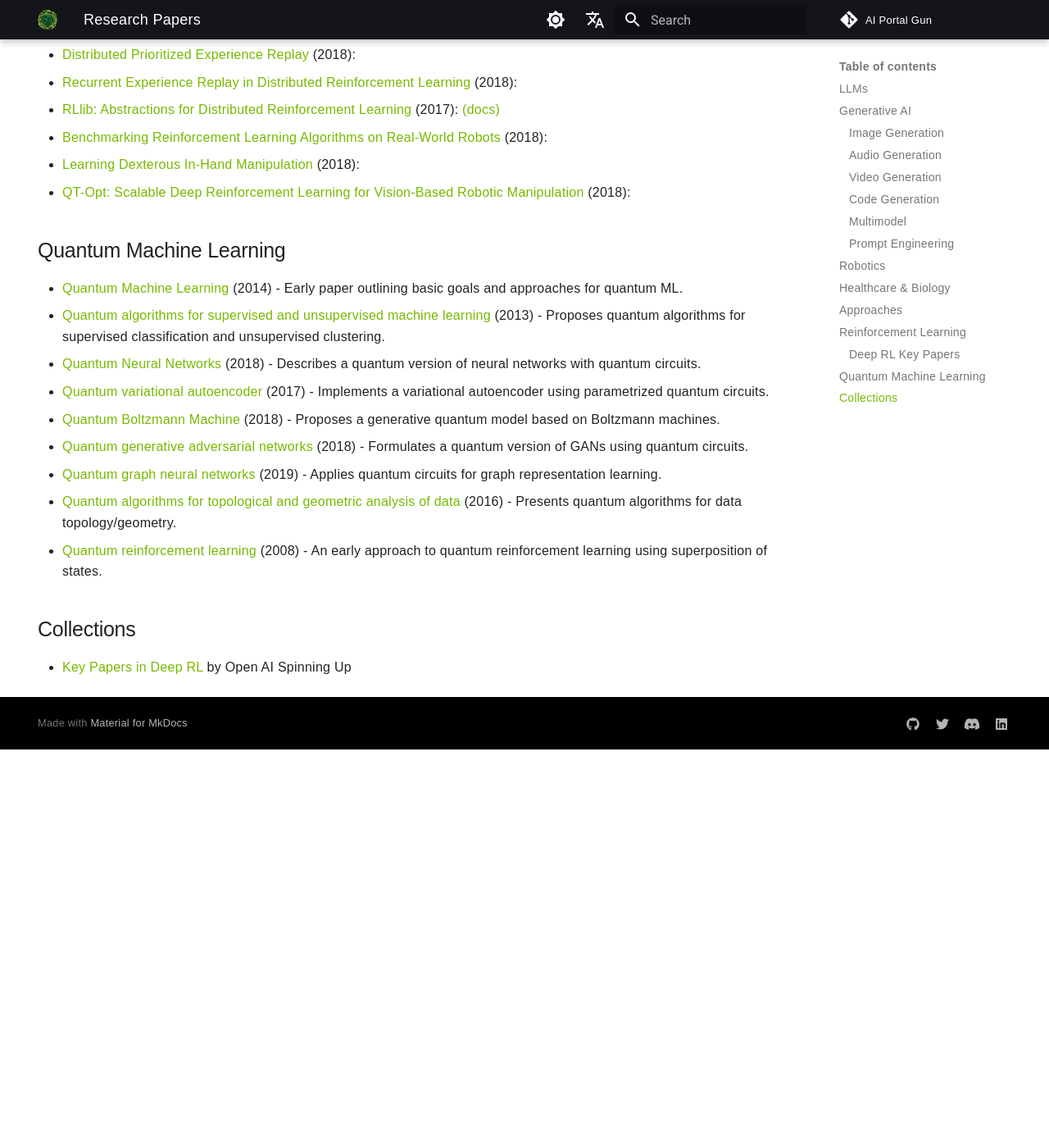
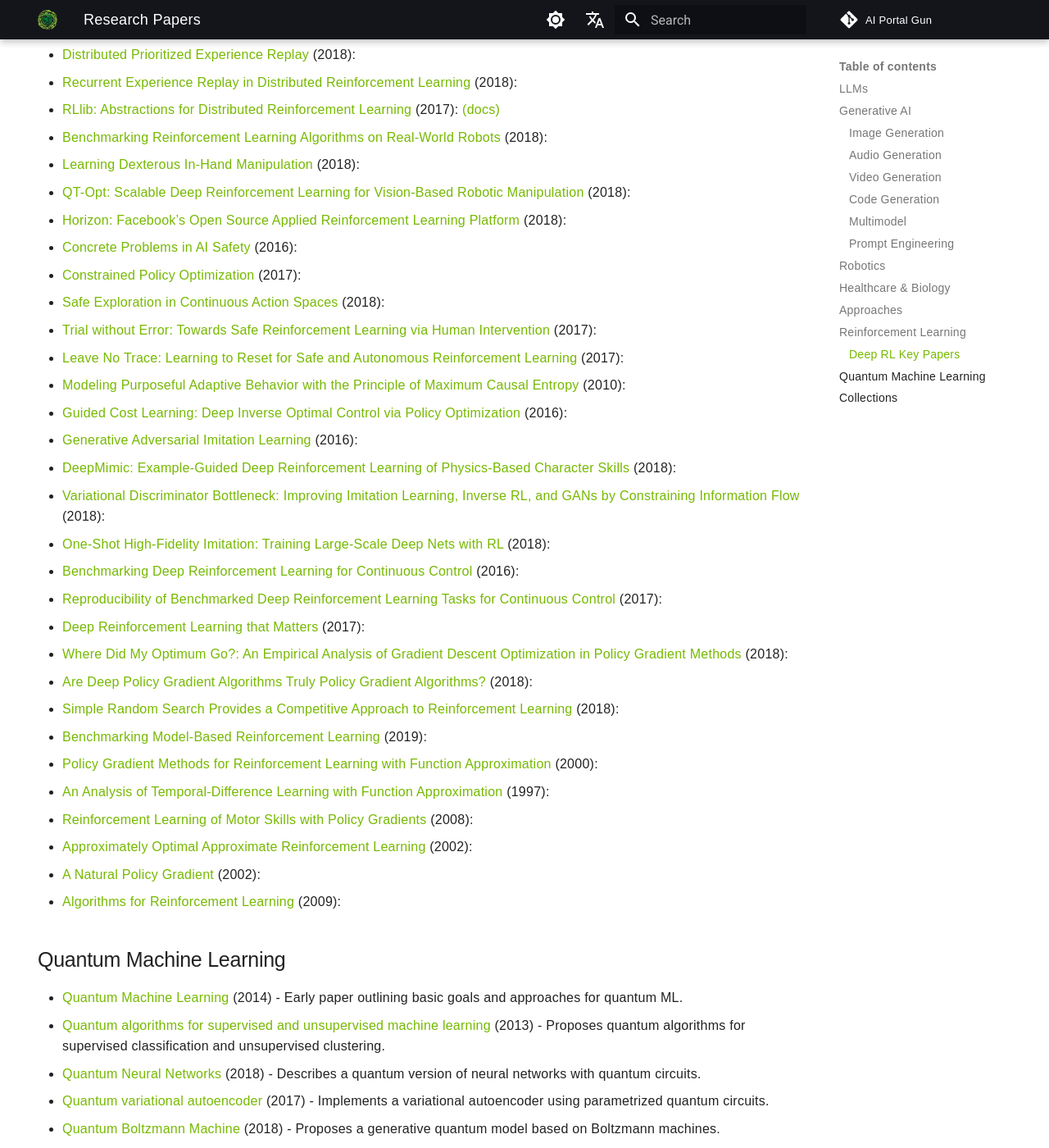
Before and after one commit to Mohit-Vaswani/AI-Portal-Gun, an MkDocs documentation site: the page built from docs/papers/papers.md, in a window 1280 px wide and 1400 px high, scrolled down 4812 px. Shown: the whole window at 82% size. Built offline with MkDocs 1.6.1 and Material for MkDocs 9.7.7, drawn with Linux system fonts in a browser that asks for light colours; comment, search, counter and statistics services are not loaded; before the commit the page ends 5726 px from its top, so only the background shows below that.

Commit message:
added pages

```diff
--- a/docs/papers/papers.md
+++ b/docs/papers/papers.md
@@ -26,17 +26,17 @@ Below, you'll find the latest, highly-cited papers, organized by their release d
 
 ### Image Generation
 
+### Audio Generation
 
-### Audio Generation
 ### Video Generation
 
+### Code Generation
 
-### Code Generation
 ### Multimodel
 
 ### Prompt Engineering
+
 ## Robotics
-
 
 ## Healthcare & Biology
 
@@ -50,7 +50,7 @@ Below, you'll find the latest, highly-cited papers, organized by their release d
 - [Deep Recurrent Q-Learning for Partially Observable MDPs](https://arxiv.org/abs/1507.06527) (2015): Proposes a deep recurrent Q-learning algorithm for partially observable Markov decision processes.
 - [Dueling Network Architectures for Deep Reinforcement Learning](https://arxiv.org/abs/1511.06581) (2015): Introduces a dueling network architecture for deep reinforcement learning that separates the estimation of state values and state-dependent action advantages.
 - [Deep Reinforcement Learning with Double Q-learning](https://arxiv.org/abs/1509.06461) (2015): Proposes a double Q-learning algorithm for deep reinforcement learning that reduces overestimation of action values.
-- [Prioritized Experience Replay](https://arxiv.org/abs/1511.05952) (2015):  Introduces a prioritized experience replay mechanism for deep reinforcement learning that improves sample efficiency and learning speed.
+- [Prioritized Experience Replay](https://arxiv.org/abs/1511.05952) (2015): Introduces a prioritized experience replay mechanism for deep reinforcement learning that improves sample efficiency and learning speed.
 - [Rainbow: Combining Improvements in Deep Reinforcement Learning](https://arxiv.org/abs/1710.02298) (2017): Combines several improvements to deep reinforcement learning, including dueling networks, double Q-learning, and prioritized experience replay, to achieve state-of-the-art performance on Atari games.
 - [Asynchronous Methods for Deep Reinforcement Learning](https://arxiv.org/abs/1602.01783) (2016): Proposes asynchronous methods for deep reinforcement learning that improve sample efficiency and learning speed.
 - [Trust Region Policy Optimization](https://arxiv.org/abs/1502.05477) (2015): Introduces a trust region optimization method for policy optimization in reinforcement learning that improves stability and sample efficiency.
@@ -98,12 +98,12 @@ Below, you'll find the latest, highly-cited papers, organized by their release d
 - [Strategic Attentive Writer for Learning Macro-Actions](https://arxiv.org/abs/1606.04695) (2016)
 - [FeUdal Networks for Hierarchical Reinforcement Learning](https://arxiv.org/abs/1703.01161) (2017)
 - [Data-Efficient Hierarchical Reinforcement Learning](https://arxiv.org/abs/1805.08296)
-(2018)
+  (2018)
 - [Model-Free Episodic Control](https://arxiv.org/abs/1606.04460) (2016)
 - [Neural Episodic Control](https://arxiv.org/abs/1703.01988) (2017)
 - [Neural Map: Structured Memory for Deep Reinforcement Learning](https://arxiv.org/abs/1702.08360) (2017):
 - [Unsupervised Predictive Memory in a Goal-Directed Agent](https://arxiv.org/abs/1803.10760) (2018):
-- [	Relational Recurrent Neural Networks](https://arxiv.org/abs/1806.01822) (2018)
+- [ Relational Recurrent Neural Networks](https://arxiv.org/abs/1806.01822) (2018)
 - [Imagination-Augmented Agents for Deep Reinforcement Learning](https://arxiv.org/abs/1707.06203) (2017):
 - [Neural Network Dynamics for Model-Based Deep Reinforcement Learning with Model-Free Fine-Tuning](https://arxiv.org/abs/1708.02596) (2017):
 - [Model-Based Value Expansion for Efficient Model-Free Reinforcement Learning](https://arxiv.org/abs/1803.00101) (2018):
@@ -125,7 +125,31 @@ Below, you'll find the latest, highly-cited papers, organized by their release d
 - [Benchmarking Reinforcement Learning Algorithms on Real-World Robots](https://arxiv.org/abs/1809.07731) (2018):
 - [Learning Dexterous In-Hand Manipulation](https://arxiv.org/abs/1808.00177) (2018):
 - [QT-Opt: Scalable Deep Reinforcement Learning for Vision-Based Robotic Manipulation](https://arxiv.org/abs/1806.10293) (2018):
-
+- [Horizon: Facebook’s Open Source Applied Reinforcement Learning Platform](https://arxiv.org/abs/1811.00260) (2018):
+- [Concrete Problems in AI Safety](https://arxiv.org/abs/1606.06565) (2016):
+- [Constrained Policy Optimization](https://arxiv.org/abs/1705.10528) (2017):
+- [Safe Exploration in Continuous Action Spaces](https://arxiv.org/abs/1801.08757) (2018):
+- [Trial without Error: Towards Safe Reinforcement Learning via Human Intervention](https://arxiv.org/abs/1707.05173) (2017):
+- [Leave No Trace: Learning to Reset for Safe and Autonomous Reinforcement Learning](https://arxiv.org/abs/1711.06782) (2017):
+- [Modeling Purposeful Adaptive Behavior with the Principle of Maximum Causal Entropy](http://www.cs.cmu.edu/~bziebart/publications/thesis-bziebart.pdf) (2010):
+- [Guided Cost Learning: Deep Inverse Optimal Control via Policy Optimization](https://arxiv.org/abs/1603.00448) (2016):
+- [Generative Adversarial Imitation Learning](https://arxiv.org/abs/1606.03476) (2016):
+- [DeepMimic: Example-Guided Deep Reinforcement Learning of Physics-Based Character Skills](https://xbpeng.github.io/projects/DeepMimic/2018_TOG_DeepMimic.pdf) (2018):
+- [Variational Discriminator Bottleneck: Improving Imitation Learning, Inverse RL, and GANs by Constraining Information Flow](https://arxiv.org/abs/1810.00821) (2018):
+- [One-Shot High-Fidelity Imitation: Training Large-Scale Deep Nets with RL](https://arxiv.org/abs/1810.05017) (2018):
+- [Benchmarking Deep Reinforcement Learning for Continuous Control](https://arxiv.org/abs/1604.06778) (2016):
+- [Reproducibility of Benchmarked Deep Reinforcement Learning Tasks for Continuous Control](https://arxiv.org/abs/1708.04133) (2017):
+- [Deep Reinforcement Learning that Matters](https://arxiv.org/abs/1709.06560) (2017):
+- [Where Did My Optimum Go?: An Empirical Analysis of Gradient Descent Optimization in Policy Gradient Methods](https://arxiv.org/abs/1810.02525) (2018):
+- [Are Deep Policy Gradient Algorithms Truly Policy Gradient Algorithms?](https://arxiv.org/abs/1811.02553) (2018):
+- [Simple Random Search Provides a Competitive Approach to Reinforcement Learning](https://arxiv.org/abs/1803.07055) (2018):
+- [Benchmarking Model-Based Reinforcement Learning](https://arxiv.org/abs/1907.02057) (2019):
+- [Policy Gradient Methods for Reinforcement Learning with Function Approximation](https://papers.nips.cc/paper/1713-policy-gradient-methods-for-reinforcement-learning-with-function-approximation.pdf) (2000):
+- [An Analysis of Temporal-Difference Learning with Function Approximation](http://web.mit.edu/jnt/www/Papers/J063-97-bvr-td.pdf) (1997):
+- [Reinforcement Learning of Motor Skills with Policy Gradients](http://www.kyb.mpg.de/fileadmin/user_upload/files/publications/attachments/Neural-Netw-2008-21-682_4867%5b0%5d.pdf) (2008):
+- [Approximately Optimal Approximate Reinforcement Learning](https://people.eecs.berkeley.edu/~pabbeel/cs287-fa09/readings/KakadeLangford-icml2002.pdf) (2002):
+- [A Natural Policy Gradient](https://papers.nips.cc/paper/2073-a-natural-policy-gradient.pdf) (2002):
+- [Algorithms for Reinforcement Learning](https://sites.ualberta.ca/~szepesva/papers/RLAlgsInMDPs.pdf) (2009):
 
 
 ## Quantum Machine Learning
```
Also changed, not shown: docs/ai-universe/open-source-llm.md (+5 -2 lines).
